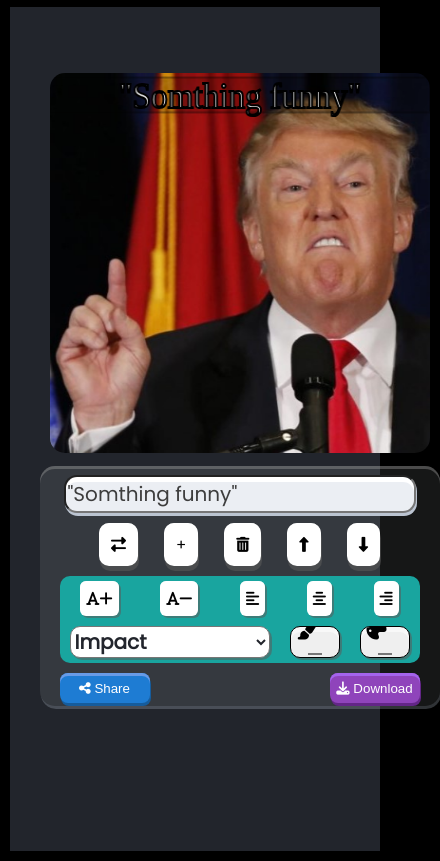
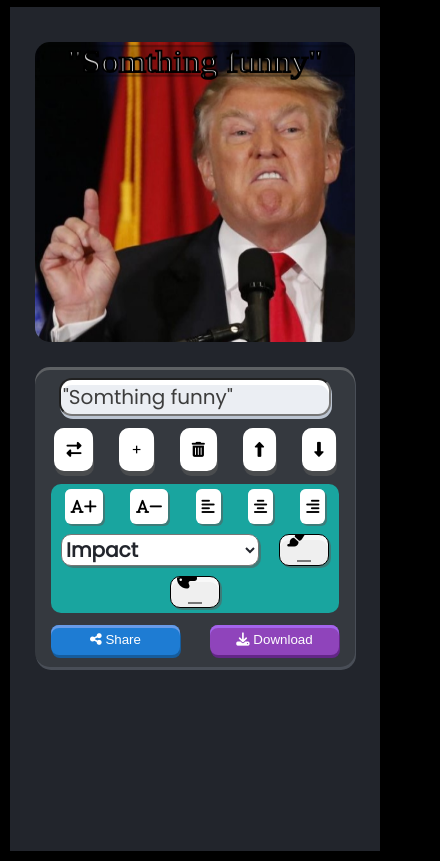
Before and after one commit to drsnails/meme-generator, a plain HTML site: page index.html in a window 390 px wide. Both pictures are taken after a click on the picture 115 px from the left and 178 px from the top of the page. Shown: the part 56-917 px from the top of the page, 440 px wide, since content can reach past the window. Drawn offline with Linux system fonts and the light colour scheme.

Commit message:
more responsive

```diff
--- a/css/style.css
+++ b/css/style.css
@@ -390,7 +390,6 @@ a {
     html {
         font-size: 15px;
     }
-
     .wrap-container {
         display: flex;
         flex-direction: column;
@@ -435,17 +434,13 @@ a {
         justify-content: center;
         padding: 10px;
     }
-
-    .line-edit > * {
-
-    }
+    .line-edit>* {}
     .text-edit {
         justify-content: space-around;
         padding: 0px;
     }
     .text-edit>* {
         cursor: pointer;
-
     }
     .text-color, .stroke-color {
         padding: 15px;
@@ -488,9 +483,6 @@ a {
 }
 
 @media only screen and (max-width: 520px) {
-
-
-
     .grid {
         display: grid;
         grid-template-columns: repeat(2, minmax(150px, 1fr));
@@ -502,10 +494,64 @@ a {
     .edit-container {
         margin-top: 13px;
     }
-
     .myCanvas {
         height: 380px;
         width: 380px;
         margin: 0 auto;
     }
 }
+
+@media only screen and (max-width: 490px) {
+    .grid {
+        display: grid;
+        grid-template-columns: repeat(2, minmax(150px, 1fr));
+        /* grid-template-rows: repeat(9, 173px); */
+        height: 100vh;
+        grid-auto-rows: 150px;
+        gap: 20px;
+    }
+    .wrap-container {
+        display: flex;
+        padding: 0;
+        height: 90vh;
+        justify-content: flex-start;
+    }
+    .edit-container {
+
+        height: 300px;
+        width: 320px;
+        margin: 0px auto 0;
+    }
+    .myCanvas {
+        height: 300px;
+        width: 320px;
+        margin: 0 auto;
+    }
+    .canvas-container {
+        display: flex;
+        flex-direction: column;
+        justify-content: center;
+        margin: 10px auto 0 auto;
+        padding: 0px;
+        height: 350px;
+        width: 320px;
+    }
+    .share-btn {
+        width: 100%;
+        height: 30px;
+
+
+        margin-right: 15px;
+        margin-top: 10px;
+        margin-bottom: 10px;
+    }
+    .download-btn {
+        width: 100%;
+        height: 30px;
+
+
+        margin-left: 15px;
+        margin-top: 10px;
+        margin-bottom: 10px;
+    }
+}
```
